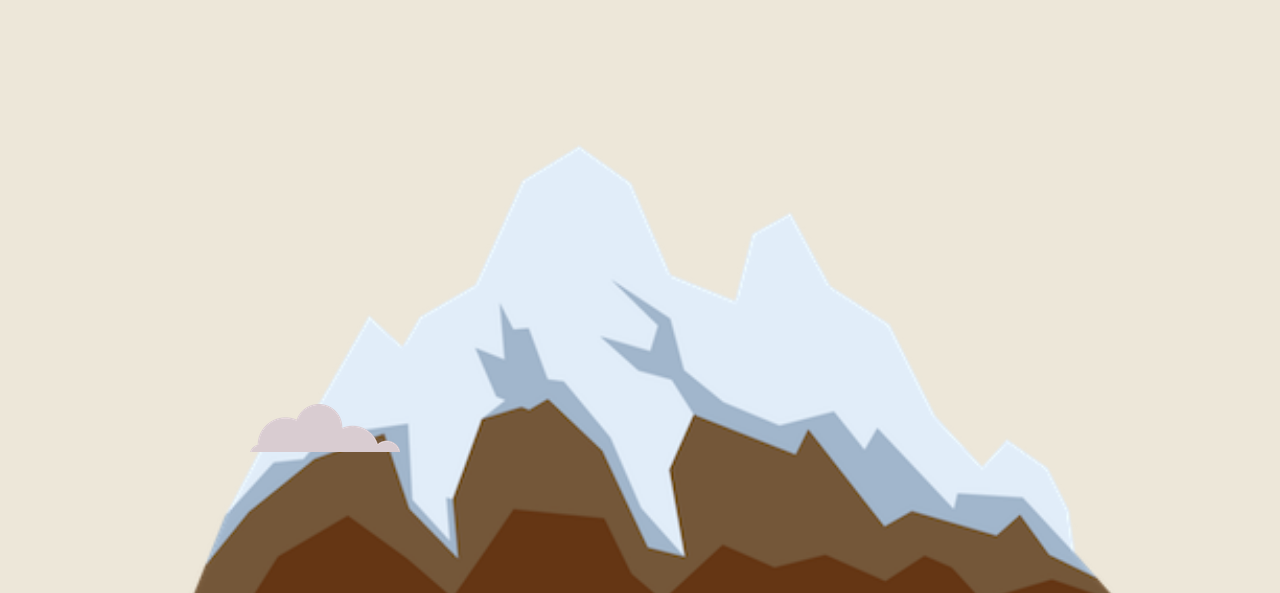
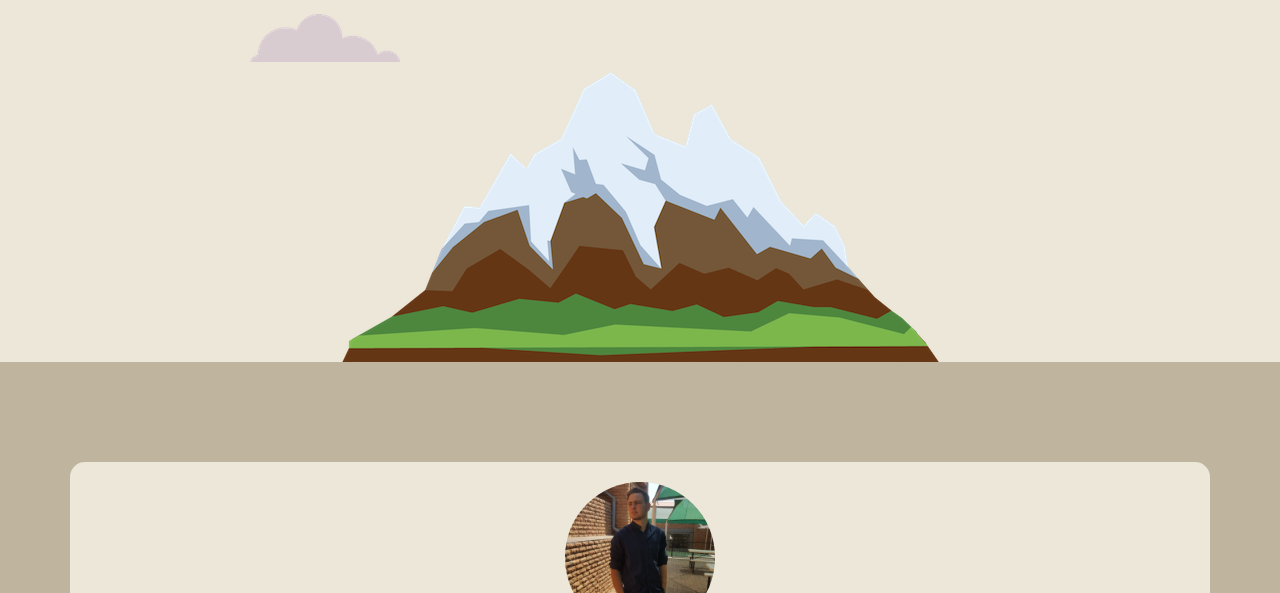
Before and after one commit to Raymond-10/PortFolio, a plain HTML site: page CSS-My site/CSS-My site/index.html in a window 1280 px wide. Shown: the part 207-800 px from the top of the page. Drawn offline with nearby package versions, Linux system fonts and the light colour scheme.

Commit message:
Update index.html

```diff
--- a/CSS-My site/CSS-My site/index.html
+++ b/CSS-My site/CSS-My site/index.html
@@ -43,7 +43,7 @@
                 <h1>I'm Raymond.</h1>
                 <h2 class="sub-title">a Front End Web Developer.</h2>
                 <img class="bottom-cloud" src="images/cloud.png" alt="cloud-img">
-                <img class="mountain" width="100%" src="images/mountain.png" alt="mountain-img">
+                <img class="mountain" src="images/mountain.png" alt="mountain-img">
             </div>
         </div>
 
```
